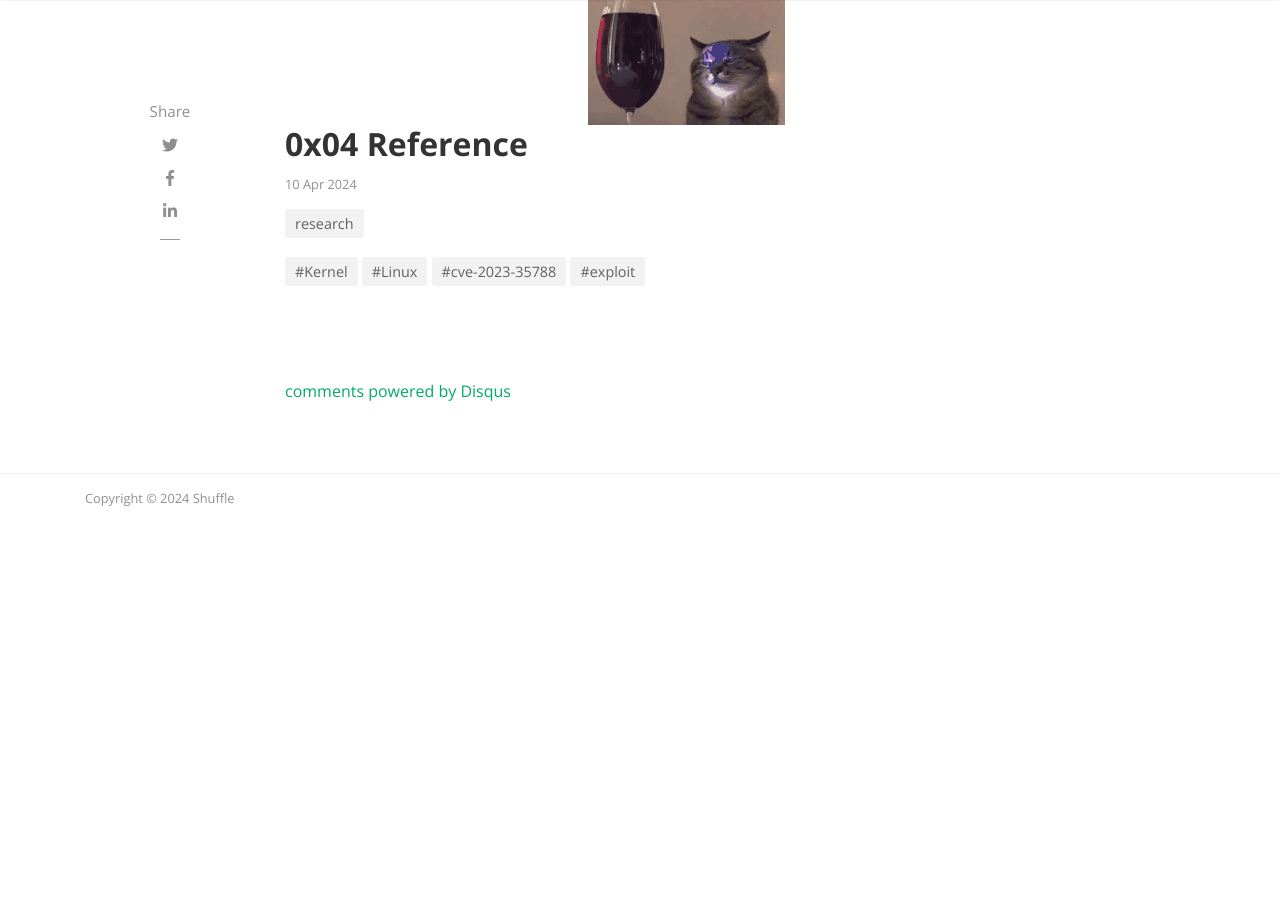
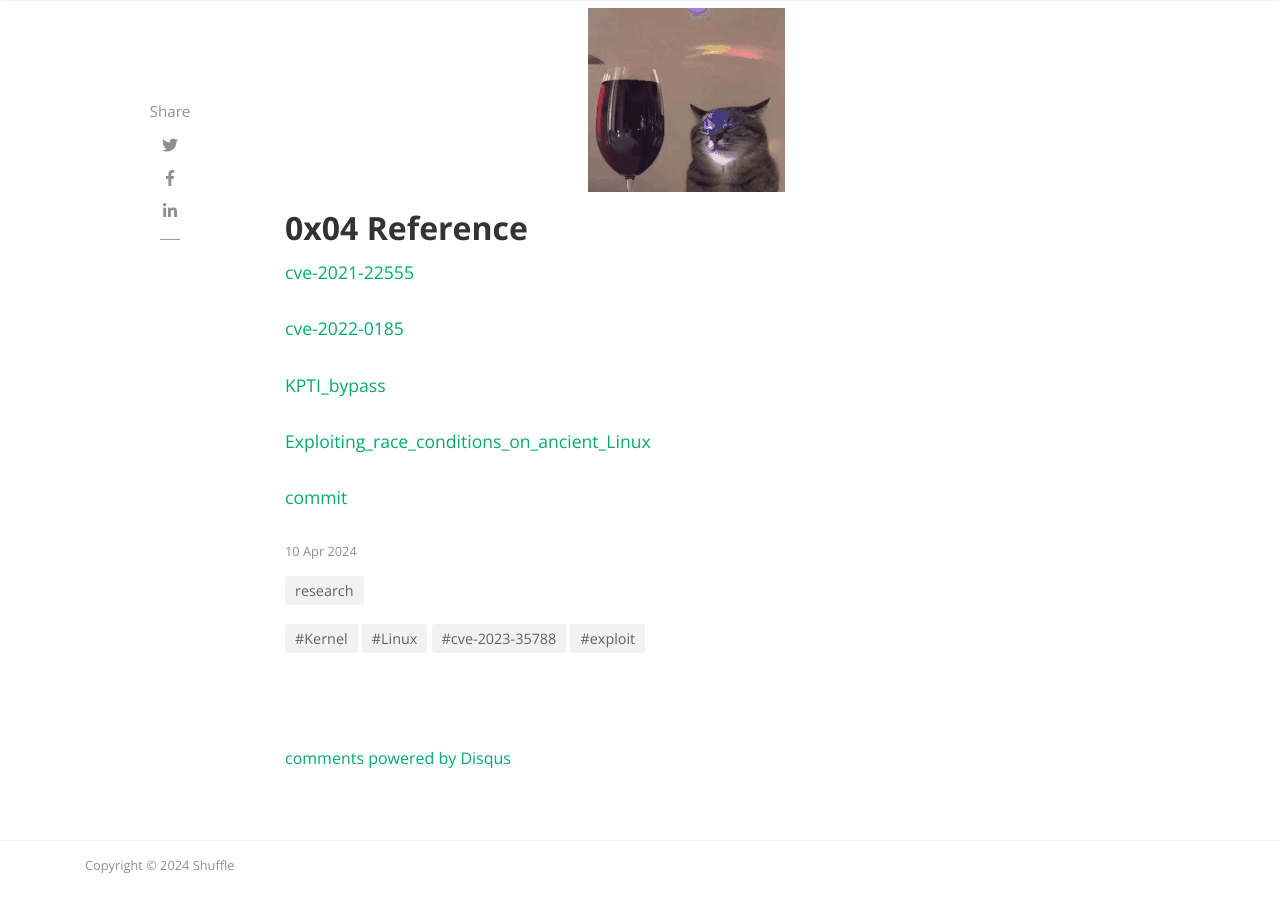
Before and after one commit to shuffleteam/shuffleteam.github.io, a Jekyll site: the page built from _posts/2024-04-10-CVE-2023-35788.md, in a window 1280 px wide and 900 px high, scrolled down 21998 px. Built offline with Jekyll 4.4.1, drawn with Linux system fonts in a browser that asks for light colours; nearby versions of some CDN libraries; comment, search, counter and statistics services are not loaded; before the commit the page ends 22580 px from its top, so only the background shows below that; some of the changed text lies outside the part shown.

Commit message:
fix some errors

```diff
--- a/_posts/2024-04-10-CVE-2023-35788.md
+++ b/_posts/2024-04-10-CVE-2023-35788.md
@@ -1,8 +1,6 @@
 ---
 layout: post
-title: "CVE-2023-35788"
-author: shuffle team
-description:
+title: "Root linux via an off-by-one vulnerability(CVE-2023-35788)"
 categories: [ research ]
 tags: [ cve-2023-35788, Linux, Kernel, exploit ]
 comments: true
@@ -20,13 +18,9 @@ This vulnerability is not a new one. It was already patched in Linux 6.4-rc5 (Ju
 
 Since NET_SCHED is a well-known module that has experienced several vulnerabilities (you can check KCTF), and also because I'm a bit lazy😌. This article will focus solely on the vulnerability itself.
 
-
-
-<div class="text-center">
+<div class="text-center" style="margin-bottom: 1em">
 <img src="/assets/images/2024-04-15/meme1.jpeg">
 </div>
-
-
 
 ## 0x01 Vulnerability Analysis
 
@@ -230,13 +224,9 @@ We observe that the higher-level function of `fl_set_geneve_opt` is `fl_set_enc_
 
 So far, it appears there isn't an issue because even if there's an array overflow at position [1], the lengths of `key->enc_opts.len` and the subsequent data packets will be checked, and the process will fail due to failed validation.
 
-
-
-<div class="text-center">
+<div class="text-center" style="margin-bottom: 1em">
 <img src="/assets/images/2024-04-15/meme2.png">
 </div>
-
-
 
 However, let's take a closer look at the structure containing this potentially overflowing array.
 
@@ -256,8 +246,7 @@ The `data` array is of length 255, followed immediately by `len`, which is of ty
 
 Now that we have a maximum of 128 bytes for the out-of-bounds write, since the overflow occurs in a nested structure, let's first trace the function call chain of `fl_set_geneve_opt`.
 
-
-<div class="text-center">
+<div class="text-center" style="margin-bottom: 1em">
 <img src="/assets/images/2024-04-15/1.png">
 </div>
 
@@ -600,27 +589,21 @@ However, if we break out of the cycle of overwriting `key->enc_opts.len` to bypa
 
 Let's examine this scenario.
 
-
-<div class="text-center">
+<div class="text-center" style="margin-bottom: 1em">
 <img src="/assets/images/2024-04-15/2.png">
 </div>
 
-
 First, we pass in two data packets, as shown in the diagram above, with a total length of exactly 252 bytes, leaving 3 bytes remaining in the array. Then, we pass in another data packet, causing an overflow of 1 byte into `key->enc_opts.len`.
 
-
-<div class="text-center">
+<div class="text-center" style="margin-bottom: 1em">
 <img src="/assets/images/2024-04-15/3.png">
 </div>
 
-
 At this point, we pass in another data packet. Referring back to the `geneve_opt` structure, we know that the `length`, `r3`, `r2`, and `r1` fields together form the `key->enc_opts.len` byte. However, the `length` field will be assigned the value of the data packet length divided by 4. Therefore, if we overflow with a data packet of 96 bytes in length, `key->enc_opts.len` will precisely points to the end of the orange section.
 
-
-<div class="text-center">
+<div class="text-center" style="margin-bottom: 1em">
 <img src="/assets/images/2024-04-15/4.png">
 </div>
-
 
 Finally, we pass in another data packet, continuously overwriting until the last 252 bytes. With this data packet, we modify the length of the header of the first 120-byte blue packet passed in initially, making it point to a fake head, and forge the fake head in the last four bytes.
 
@@ -775,11 +758,9 @@ __tc_setup_cb_call(struct tcf_block *block, enum tc_setup_type type,
 
 It's worth mentioning that, since we can forge the `cb` virtual function and control the third parameter `block_cb->cb_priv`, there are two potential privilege escalation strategies: one is direct ROP (Return-Oriented Programming), and the other is to find a suitable function to hijack control flow and convert it into arbitrary address read/write.
 
-
-<div class="text-center">
+<div class="text-center" style="margin-bottom: 1em">
 <img src="/assets/images/2024-04-15/5.png">
 </div>
-
 
 As shown in the diagram above, we control four registers: `rdx`, `rcx` (utilized through multiple loops), `rax`, and `rip`. By using appropriate ROP gadgets, executing `commit_cred(prepare_kernel_cred(0))` can accomplish privilege escalation.
 
@@ -791,20 +772,18 @@ However, ROP (Return-Oriented Programming) is generally not very stable and requ
 
 Thank you for reading. If you have any questions, feel free to contact [me](https://twitter.com/HBh25Y) or [Dawuge](https://twitter.com/Dawuge3).
 
-
-<div class="text-center">
+<div class="text-center" style="margin-bottom: 1em">
 <img src="/assets/images/2024-04-15/meme3.jpeg">
 </div>
 
-
 ## 0x04 Reference
 
-[cve-2021-22555]: https://google.github.io/security-research/pocs/linux/cve-2021-22555/writeup.html
+[cve-2021-22555](https://google.github.io/security-research/pocs/linux/cve-2021-22555/writeup.html)
 
-[cve-2022-0185]: https://www.willsroot.io/2022/01/cve-2022-0185.html
+[cve-2022-0185](https://www.willsroot.io/2022/01/cve-2022-0185.html)
 
-[KPTI_bypass]: https://www.anquanke.com/post/id/240006
+[KPTI_bypass](https://www.anquanke.com/post/id/240006)
 
-[Exploiting_race_conditions_on_ancient_Linux]: https://static.sched.com/hosted_files/lsseu2019/04/LSSEU2019%20-%20Exploiting%20race%20conditions%20on%20Linux.pdf
+[Exploiting_race_conditions_on_ancient_Linux](https://static.sched.com/hosted_files/lsseu2019/04/LSSEU2019%20-%20Exploiting%20race%20conditions%20on%20Linux.pdf)
 
-[commit]: https://git.kernel.org/pub/scm/linux/kernel/git/torvalds/linux.git/commit/?id=4d56304e5827c8cc8cc18c75343d283af7c4825c
+[commit](https://git.kernel.org/pub/scm/linux/kernel/git/torvalds/linux.git/commit/?id=4d56304e5827c8cc8cc18c75343d283af7c4825c)
```
